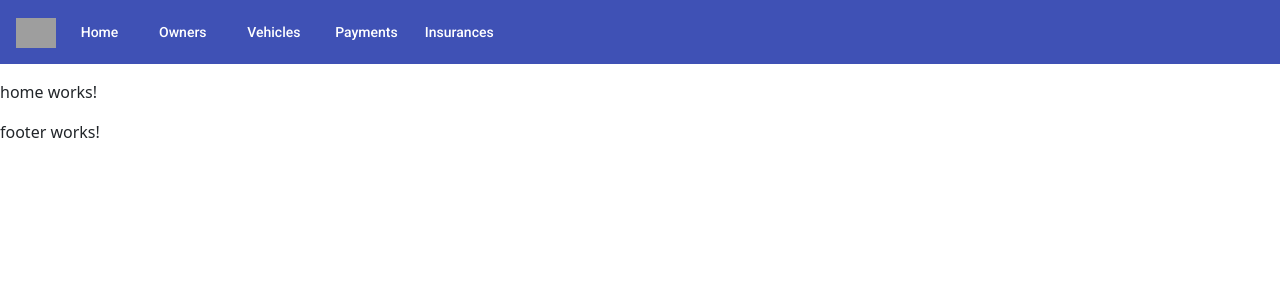
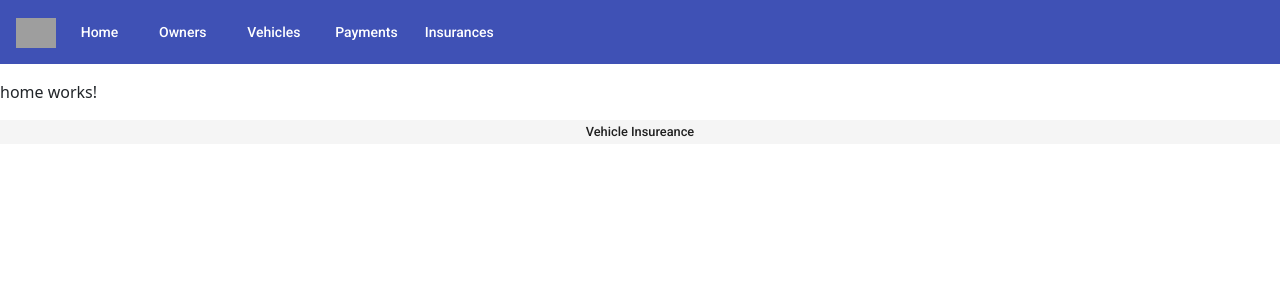
Before and after one commit to imutafchiev94/Vehicle-Insurance, an Angular app in the folder Client/vehicle-insurance/: page /home in a window 1280 px wide. Shown: the top 300 px of the page. Built offline with nearby package versions, Linux system fonts and the light colour scheme; grey boxes are pictures that could not be loaded.

Commit message:
Fixed footer component

```diff
--- a/Client/vehicle-insurance/src/app/app.component.html
+++ b/Client/vehicle-insurance/src/app/app.component.html
@@ -1,3 +1,3 @@
 <app-navigation></app-navigation>
 <router-outlet></router-outlet>
-<app-footer></app-footer>
+<app-footer class="footer"></app-footer>
--- a/Client/vehicle-insurance/src/app/footer/footer.component.css
+++ b/Client/vehicle-insurance/src/app/footer/footer.component.css
@@ -0,0 +1,6 @@
+mat-toolbar {
+    display: flex;
+    justify-content: space-evenly;
+    height: 3%;
+    font-size: 80%;
+}
--- a/Client/vehicle-insurance/src/app/footer/footer.component.html
+++ b/Client/vehicle-insurance/src/app/footer/footer.component.html
@@ -1 +1,3 @@
-<p>footer works!</p>
+<mat-toolbar>
+  <span>Vehicle Insureance</span>
+</mat-toolbar>
```
